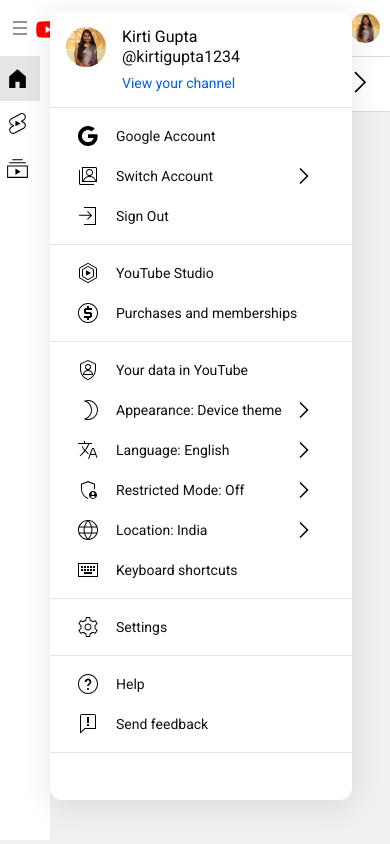
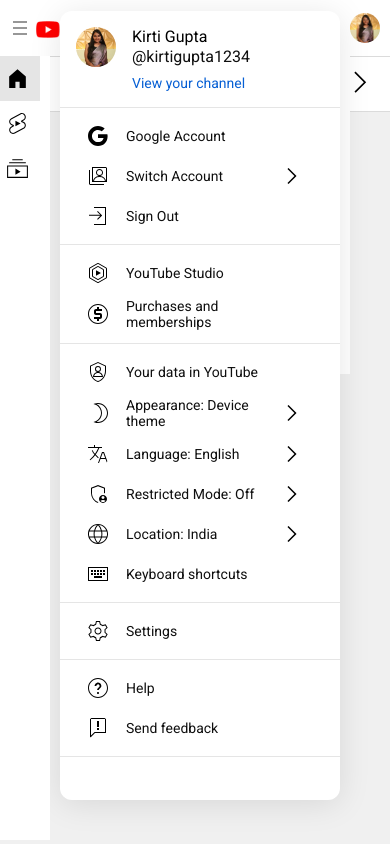
Before and after one commit to kirtiiguptaa/youtube-clone, a plain HTML site: page index.html in a window 390 px wide. Both pictures are taken after a click on the picture 365 px from the left and 28 px from the top of the page. Drawn offline with nearby package versions, Linux system fonts and the light colour scheme; no server answers.

Commit message:
style.css

```diff
--- a/css/style.css
+++ b/css/style.css
@@ -187,7 +187,7 @@ a {
     overflow-y: hidden;
     scrollbar-width: thin;
     scrollbar-color: #606060 transparent;
-    z-index: -1;
+    z-index: 1000;
 }
 
 .side-bar:hover {
@@ -743,7 +743,13 @@ a.subscription-name img{
         transition: all 0.2s linear;
     }
     .icon-dropdown {
+        min-width: 290px;
+        width: 290px;
         right: 40px;
         transition: all 0.2s linear;
     }
+    .dropdown-content {
+        min-width: 280px;
+        width: 280px;
+    }
 }
```
